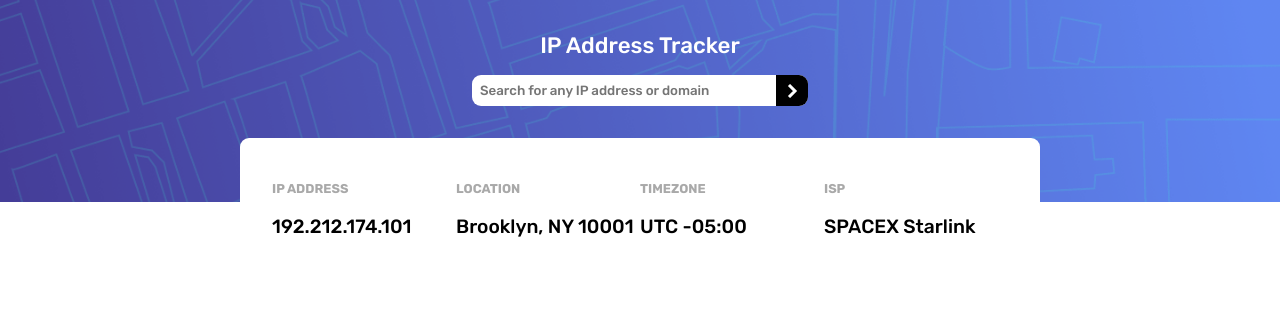
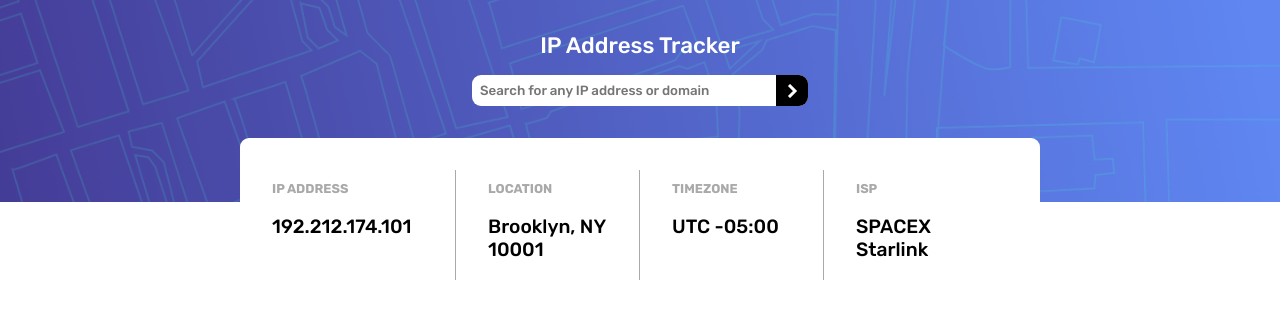
Before and after one commit to jacky-ui/ip-address-tracker, a React (Create React App) app: page / in a window 1280 px wide. Shown: the top 318 px of the page. Built offline with nearby package versions, Linux system fonts and the light colour scheme.

Commit message:
works now to map address titles. else if got applied to last else due to syntax error. forgot to apply comparison for each condition

```diff
--- a/src/components/LocationBar/LocationBar.js
+++ b/src/components/LocationBar/LocationBar.js
@@ -1,25 +1,53 @@
+import { useState, useEffect } from 'react';
+import LocationInfo from '../LocationInfo/LocationInfo';
 import './LocationBar.scss';
 
 function LocationBar() {
+    const [ipAddress, setipAddress] = useState('192.212.174.101');
+    const [location, setlocation] = useState('Brooklyn, NY 10001');
+    const [timezone, settimezone] = useState('UTC -05:00');
+    const [isp, setisp] = useState('SPACEX Starlink')
+
+    let locationDefault = [
+        {
+            title: 'IP ADDRESS',
+            locationInfo: ipAddress
+        },
+        {
+            title: 'LOCATION',
+            locationInfo: location
+        },
+        {
+            title: 'TIMEZONE',
+            locationInfo: timezone
+        },
+        {
+            title: 'ISP',
+            locationInfo: isp
+        },
+    ]
+
+    let checkForClass = (propInfo) => {
+        let paddingClass = ''
+        console.log(propInfo === 'ISP')
+        if(propInfo === 'IP ADDRESS') {
+            return paddingClass = 'padding-border-right';
+        } else if(propInfo === 'TIMEZONE' || propInfo === 'LOCATION') {
+            return paddingClass = 'padding-border-middle';
+        } else return paddingClass = 'padding-all';
+    } ;
+
     return(
         <>
             <section className='locationBar'>
-                <div className='padding-border-right'>
-                    <h2 className='locationBar__title'>IP ADDRESS</h2>
-                    <p className='locationBar__text'>192.212.174.101</p>
-                </div>
-                <div className='padding-border-middle'>
-                    <h2 className='locationBar__title'>LOCATION</h2>
-                    <p className='locationBar__text'>Brooklyn, NY 10001</p>
-                </div>
-                <div className='padding-border-middle'>
-                    <h2 className='locationBar__title'>TIMEZONE</h2>
-                    <p className='locationBar__text'>UTC -05:00</p>
-                </div>
-                <div className='padding-all'>
-                    <h2 className='locationBar__title'>ISP</h2>
-                    <p className='locationBar__text'>SPACEX Starlink</p>
-                </div>
+                {locationDefault.map((location) => (
+                    <LocationInfo
+                        classFunction={checkForClass}
+                        title={location.title}
+                        locationInfo={location.locationInfo}
+                        key={location.title}
+                    />
+                ))}
             </section>
         </>
     )
--- a/src/components/LocationInfo/LocationInfo.css
+++ b/src/components/LocationInfo/LocationInfo.css
@@ -26,9 +26,4 @@
 
 .padding-all {
   padding: 0 2rem;
-}
-@media screen and (max-width: 760px) {
-  .padding-all {
-    padding: unset;
-  }
 }/*# sourceMappingURL=LocationInfo.css.map */
--- a/src/components/LocationInfo/LocationInfo.js
+++ b/src/components/LocationInfo/LocationInfo.js
@@ -1,8 +1,12 @@
 import './LocationInfo.scss';
 
-function LocationInfo() {
+function LocationInfo({ title, locationInfo, classFunction }) {
     return(
         <>
+            <div className={classFunction(title)}>
+                <h2 className='locationBar__title'>{title}</h2>
+                <p className='locationBar__text'>{locationInfo}</p>
+            </div>
         </>
     )
 };
--- a/src/components/LocationInfo/LocationInfo.scss
+++ b/src/components/LocationInfo/LocationInfo.scss
@@ -23,8 +23,4 @@
 
 .padding-all {
     padding: 0 2rem;
-
-    @include mobile {
-        padding: unset;
-    }
 }
```
Also changed, not shown: 1 other file (tests, documents, lock files or other folders).
